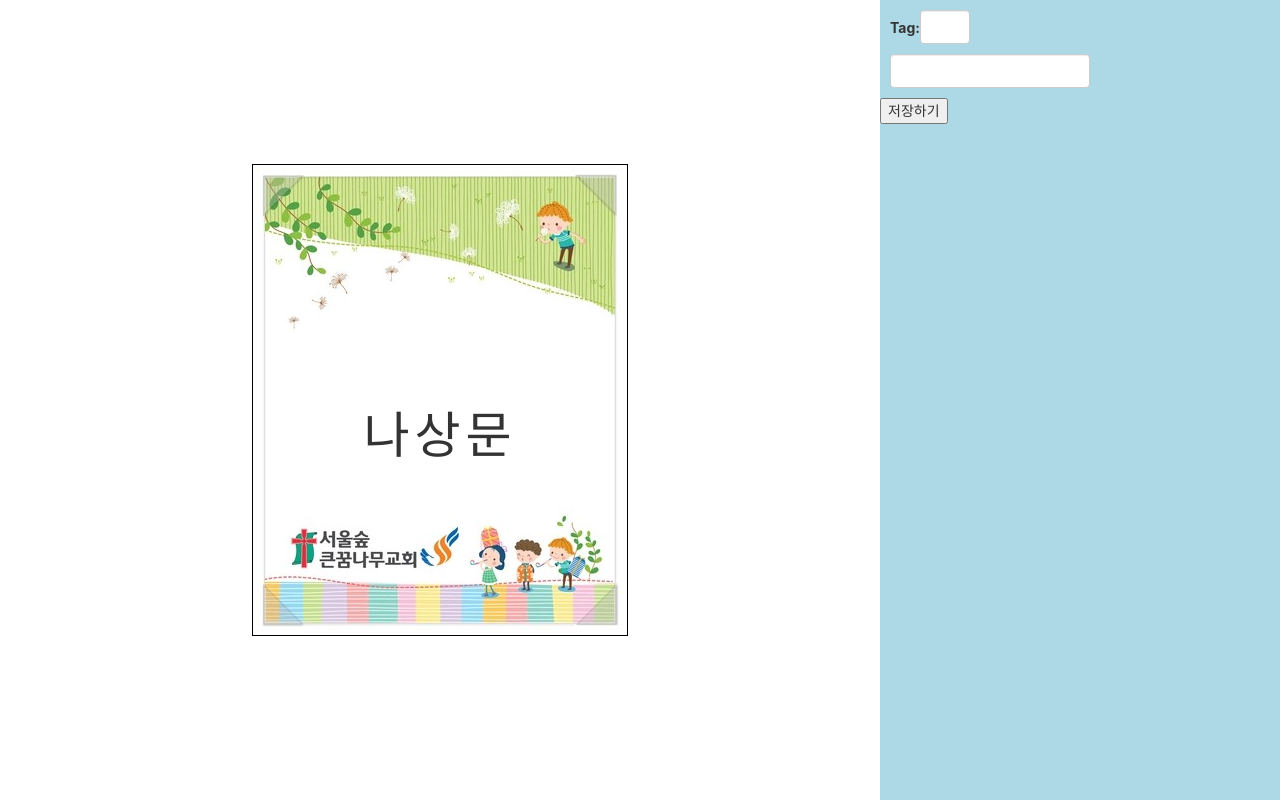
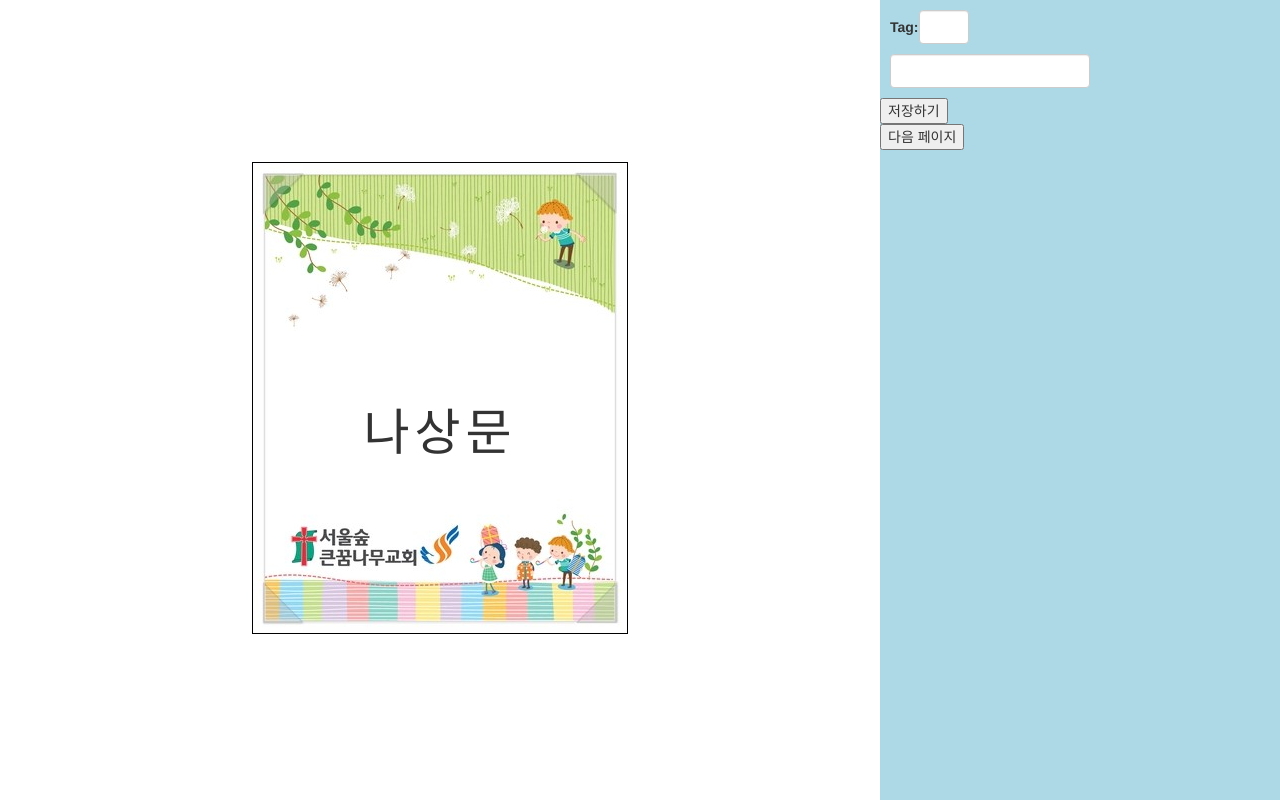
Before and after one commit to pickle-radish/lamb, a React (Create React App) app: page / in a window 1280 px wide. Built offline with nearby package versions, Linux system fonts and the light colour scheme.

Commit message:
리액트 라우터 추가

```diff
--- a/package.json
+++ b/package.json
@@ -11,9 +11,12 @@
     "@types/node": "12.12.38",
     "@types/react": "16.9.34",
     "@types/react-dom": "16.9.7",
+    "@types/react-router-dom": "5.1.5",
     "html2canvas": "1.0.0-rc.5",
+    "jspdf": "1.5.3",
     "react": "^16.13.1",
     "react-dom": "^16.13.1",
+    "react-router-dom": "5.1.2",
     "react-scripts": "3.4.1",
     "typescript": "3.7.5"
   },
--- /dev/null
+++ b/src/Customizing.tsx
@@ -0,0 +1,54 @@
+import React from 'react';
+import html2canvas from 'html2canvas';
+import jsPDF from 'jspdf';
+
+function Customizing() {
+    const savePDF = async () => {
+
+        const pdf = new jsPDF('p', 'mm', 'a4');
+
+        const printArea1 = document.getElementById("frame1");
+        const canvas = await html2canvas(printArea1!);
+
+        const dataURL = canvas.toDataURL();
+        pdf.addImage(dataURL, 'JPEG', 0,0);
+
+        pdf.save('saved.pdf')
+
+    }
+
+
+  return (
+    <>
+        <div id="main_div">
+            <div id="frame">
+                <div id="example_img">
+                    <img src="/img/b.jpg" alt="명찰"></img>
+                    <div id="text1">나상문</div>
+                </div>
+            </div>
+            <div id="frame1">
+                <div id="example_img">
+                    <img src="/img/b.jpg" alt="명찰"></img>
+                    <div id="text1">김지환</div>
+                </div>
+            </div>
+        </div>
+        <div id="side_menu">
+            <div className='input'>
+                <span><label>Tag:</label></span>
+                <span><input className='tag form-control' type="text"></input></span>
+                <input className="name form-control" type="text"></input>
+            </div>
+            <div>
+                <button onClick={savePDF}>저장하기</button>
+            </div>
+            <div>
+                <button>다음 페이지</button>
+            </div>
+        </div>
+    </>
+  );
+}
+
+export default Customizing;
--- a/src/css/example.css
+++ b/src/css/example.css
@@ -1,6 +1,6 @@
 #main_div{
     width: calc(100% - 400px);
-    height:100vh;
+    height:99.4vh;
 
     display:inline-block;
     position:relative;
@@ -13,6 +13,14 @@
     transform:translate(-50%, -50%);
 
     border:1px solid #000000;
+
+
+}
+#frame1{
+    position:absolute;
+    left: -1000px;
+    border:1px solid #000000;
+
 
 }
 
--- a/src/index.tsx
+++ b/src/index.tsx
@@ -1,12 +1,15 @@
 import React from 'react';
 import ReactDOM from 'react-dom';
-import './index.css';
-import App from './App';
+import './css/example.css';
+import Route from './router'
 import * as serviceWorker from './serviceWorker';
+import { HashRouter } from "react-router-dom";
 
 ReactDOM.render(
   <React.StrictMode>
-    <App />
+    <HashRouter>
+      <Route />
+    </HashRouter>
   </React.StrictMode>,
   document.getElementById('container')
 );
--- /dev/null
+++ b/src/router.tsx
@@ -0,0 +1,15 @@
+import React from "react";
+import { Route } from "react-router-dom";
+import Customizing from "./Customizing";
+
+const Router = () => {
+    return (
+      <>
+        {/* <Route exact path="/" component={Map}></Route> */}
+        <Route path="/" component={Customizing}></Route>
+
+      </>
+    );
+  };
+
+  export default Router;
```
Also changed, not shown: 1 other file (tests, documents, lock files or other folders).
